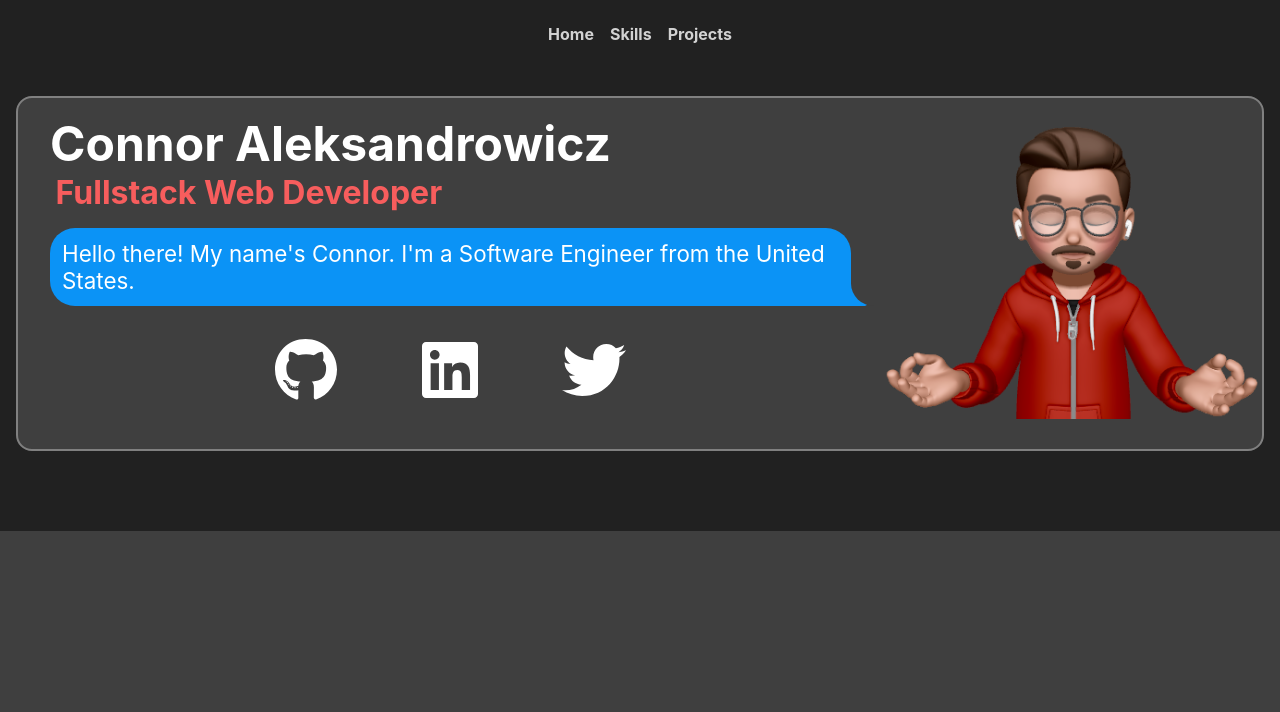
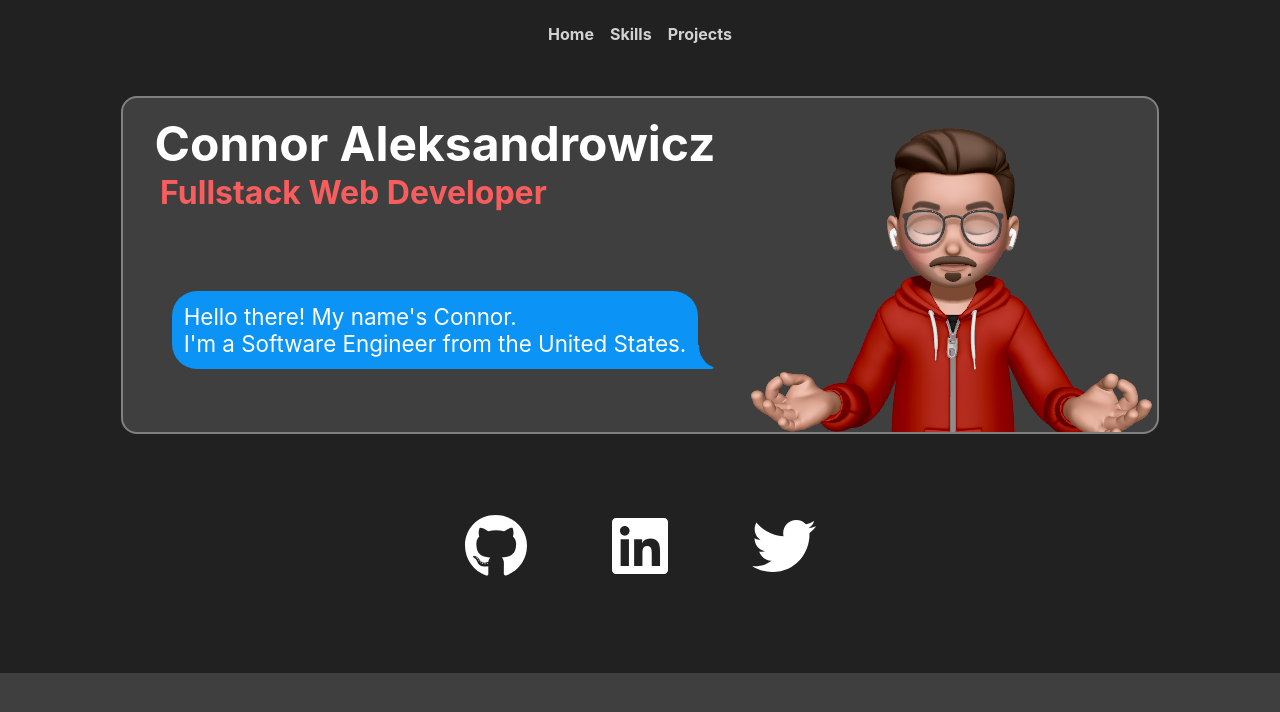
Before and after one commit to connoraleks/connoraleks.com-frontend, a Next.js app: page / in a window 1280 px wide. Shown: the top 712 px of the page. Built offline with nearby package versions, Linux system fonts and the light colour scheme.

Commit message:
formatting

```diff
--- a/components/Profile.tsx
+++ b/components/Profile.tsx
@@ -2,7 +2,6 @@ import { FunctionComponent } from 'react'
 import styles from '../styles/Profile.module.css';
 import Image from 'next/image';
 import animoji from '../public/animoji.png'
-import Links from './Links';
 
 type props = {
 
@@ -17,10 +16,9 @@ const Profile: FunctionComponent<props> = () => {
       <h3>Fullstack Web Developer</h3>
       <div className={styles.bubbleContainer}>
         <div className={styles.textBubble}>
-          <p>Hello there! My name&apos;s Connor. I&apos;m a Software Engineer from the United States.</p>
+          <p>Hello there! My name&apos;s Connor.<br/>I&apos;m a Software Engineer from the United States.</p>
         </div>
       </div>
-      <Links/>
     </div>
     <div className={styles.animoji}>
       <Image alt="Vercel logo" src={animoji} width={410} height={330} quality={100} objectPosition={"bottom"} />
--- a/pages/index.tsx
+++ b/pages/index.tsx
@@ -5,6 +5,7 @@ import { useEffect, useState } from 'react';
 import styles from '../styles/Home.module.css';
 import Profile from '../components/Profile';
 import Navbar from '../components/Navbar';
+import Links from '../components/Links';
 
 
 const Home: NextPage = () => {
@@ -16,8 +17,10 @@ const Home: NextPage = () => {
         <meta name="description" content="Welcome to Project Sigma" />
         <link rel="icon" href="/favicon.ico" />
       </Head>
+      <div></div>
       <Navbar/>
       <Profile/>
+      <Links/>
       <div className={styles.content}>
 
       </div>
--- a/sass/Links.module.scss
+++ b/sass/Links.module.scss
@@ -1,8 +1,5 @@
 .links{
-    margin: 2rem 0 0 0;
-    @media (min-width: 1000px){
-        margin: 2rem 0;
-    }
+    margin-bottom: 5rem;
     font-size: 3rem;
     gap: 5rem;
     @media (min-width: 1000px){
@@ -32,12 +29,3 @@
         animation: fadeIn 8s;
     }
 }
-
-@keyframes fadeIn {
-    0%,50%{
-        opacity: 0;
-    }
-    100%{
-        opacity: 100;
-    }
-}
--- a/styles/Links.module.css
+++ b/styles/Links.module.css
@@ -1,14 +1,9 @@
 .links {
-  margin: 2rem 0 0 0;
+  margin-bottom: 5rem;
   font-size: 3rem;
   gap: 5rem;
   display: flex;
   justify-content: center;
-}
-@media (min-width: 1000px) {
-  .links {
-    margin: 2rem 0;
-  }
 }
 @media (min-width: 1000px) {
   .links {
@@ -37,13 +32,4 @@
   animation: fadeIn 8s;
 }
 
-@keyframes fadeIn {
-  0%, 50% {
-    opacity: 0;
-  }
-  100% {
-    opacity: 100;
-  }
-}
-
 /*# sourceMappingURL=Links.module.css.map */
```
Also changed, not shown: 1 other file (tests, documents, lock files or other folders).
